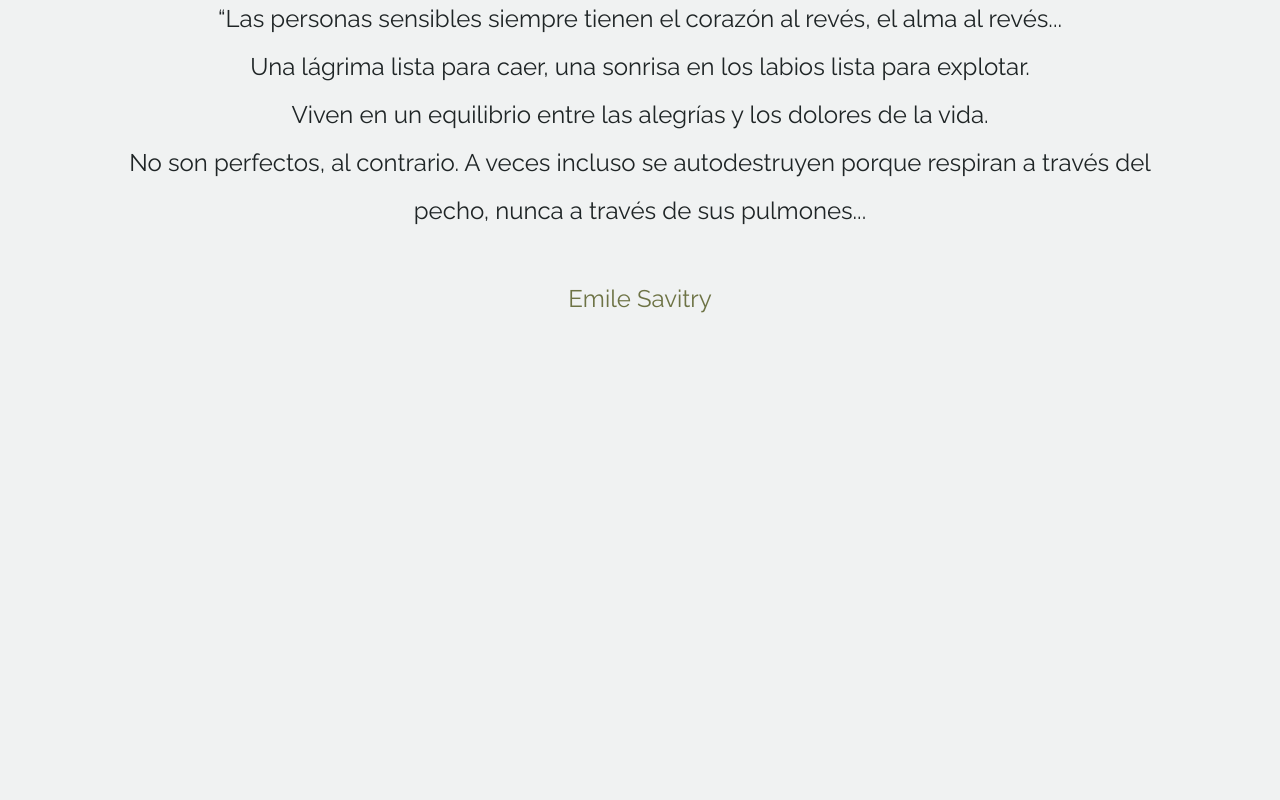
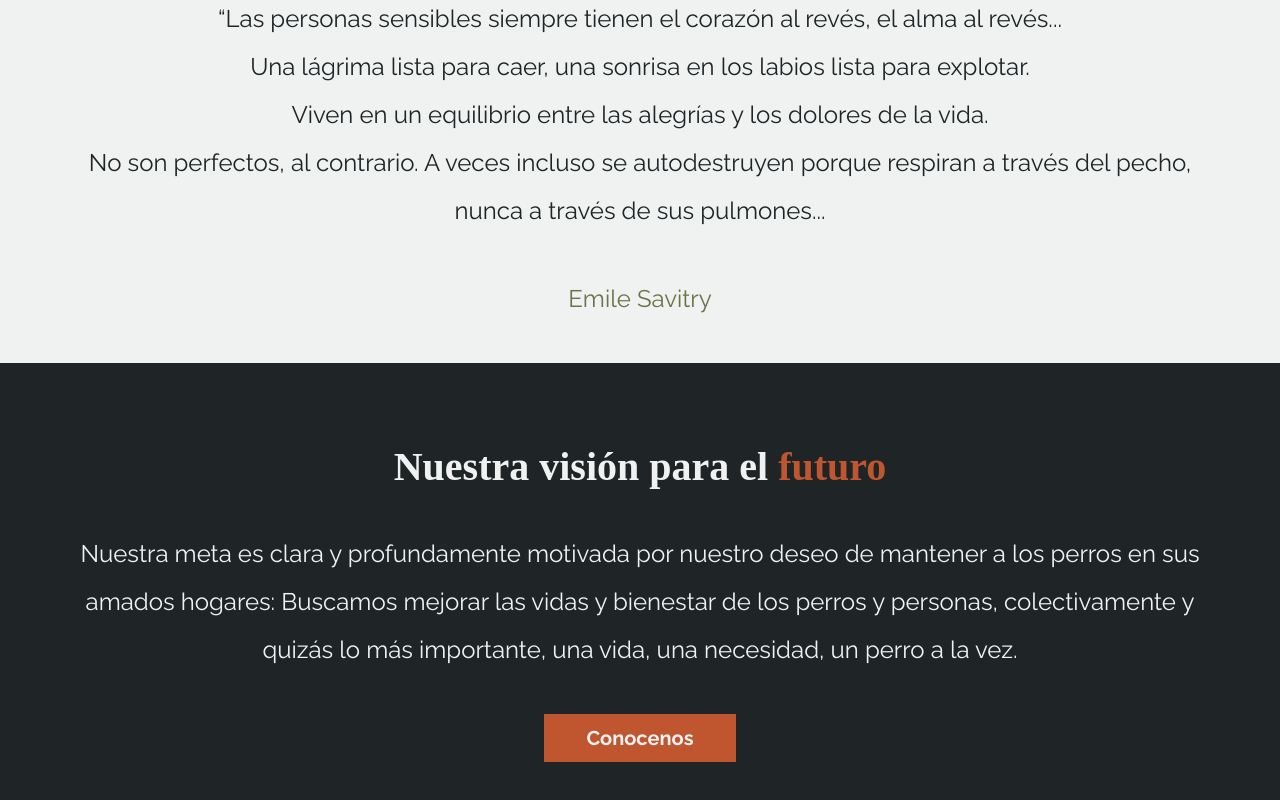
Before and after one commit to cervantesdeveloper/perritosTequileros, a React (Vite) app: page / in a window 1280 px wide. Shown: the part 876-1676 px from the top of the page. Before the commit the page ends 1239 px from the top, so only its background shows below. Built offline with nearby package versions, Linux system fonts and the light colour scheme.

Commit message:
I added the mision section and changed the container class

```diff
--- a/src/App.css
+++ b/src/App.css
@@ -78,6 +78,18 @@ h2{
 /* burger end*/
 
 /***** Utilities *****/
+.black{
+  background-color: var(--black);
+  color: var(--light-grey);
+}
+
+.black h2{
+  font-family: var(--font-header);
+}
+
+.black span{
+  color: var(--cta);
+}
 
 .btn-cta{
   display: flex;
@@ -111,8 +123,11 @@ h2{
 
 .container{
   padding: 1.25rem;
+}
+
+.contain{
+  max-width: 75rem;
   margin: 0 auto;
-  max-width: 75rem;
 }
 
 @media (min-width: 768px) {
@@ -217,6 +232,18 @@ h2{
 }
 /*hero end*/
 
+/*mision start*/
+.mision{
+  text-align: center;
+}
+
+.mision a{
+  display: inline-block;
+  margin-top: 2.5rem;
+}
+
+/*mision end*/
+
 /*nav mobil estart*/
 .navMobil{
   position: fixed;
@@ -263,7 +290,8 @@ h2{
 }
 
 .quote blockquote,
-.quote p{
+.quote p,
+.mision blockquote{
   font-size: 1.125rem;
   line-height: 2;
 }
@@ -274,7 +302,8 @@ h2{
 
 @media (min-width: 768px) {
   .quote blockquote,
-  .quote p{
+  .quote p,
+  .mision blockquote{
     font-size: 1.5rem;
     line-height: 2;
   }
--- /dev/null
+++ b/src/components/ButtonLink.jsx
@@ -0,0 +1,16 @@
+import { Link } from "react-router-dom"
+import PropTypes from "prop-types";
+
+export default function ButtonLink({text}){
+    return(
+        <Link to="/about">
+            <div className="btn-cta">
+                {text}
+            </div>
+        </Link>
+    )
+}
+
+ButtonLink.propTypes = {
+    text: PropTypes.string
+}
--- /dev/null
+++ b/src/components/Mision.jsx
@@ -0,0 +1,16 @@
+import ButtonLink from "./ButtonLink";
+
+export default function Mision(){
+    return(
+        <div className="container mision black">
+            <div className="contain">
+                <h2>Nuestra visión para el <span>futuro</span></h2>
+                <blockquote>
+                    Nuestra meta es clara y profundamente motivada por nuestro deseo de mantener a los perros en sus amados hogares:
+                    Buscamos mejorar las vidas y bienestar de los perros y personas, colectivamente y quizás lo más importante, una vida, una necesidad, un perro a la vez.
+                </blockquote>
+                <ButtonLink text="Conocenos"/>
+            </div>
+        </div>
+    )
+}
--- a/src/pages/Home.jsx
+++ b/src/pages/Home.jsx
@@ -1,10 +1,12 @@
 import Hero from "../components/Hero"
+import Mision from "../components/Mision"
 
 export default function Home(){
     return (
         <>
             <Hero image="home" alt="Solo cientos de perros felices" />
             <div className="container quote">
+                <div className="contain">
                     <h2>Amamos a los perros y les damos <span>esperanza</span></h2>
                     <blockquote>
                         “Las personas sensibles siempre tienen el corazón al revés, el alma al revés...
@@ -18,6 +20,8 @@ export default function Home(){
                     </blockquote>
                     <p>Emile Savitry</p>
                 </div>
+            </div>
+            <Mision />
         </>
 
     )
```
Lines whose indentation alone changed are shown as unchanged.
